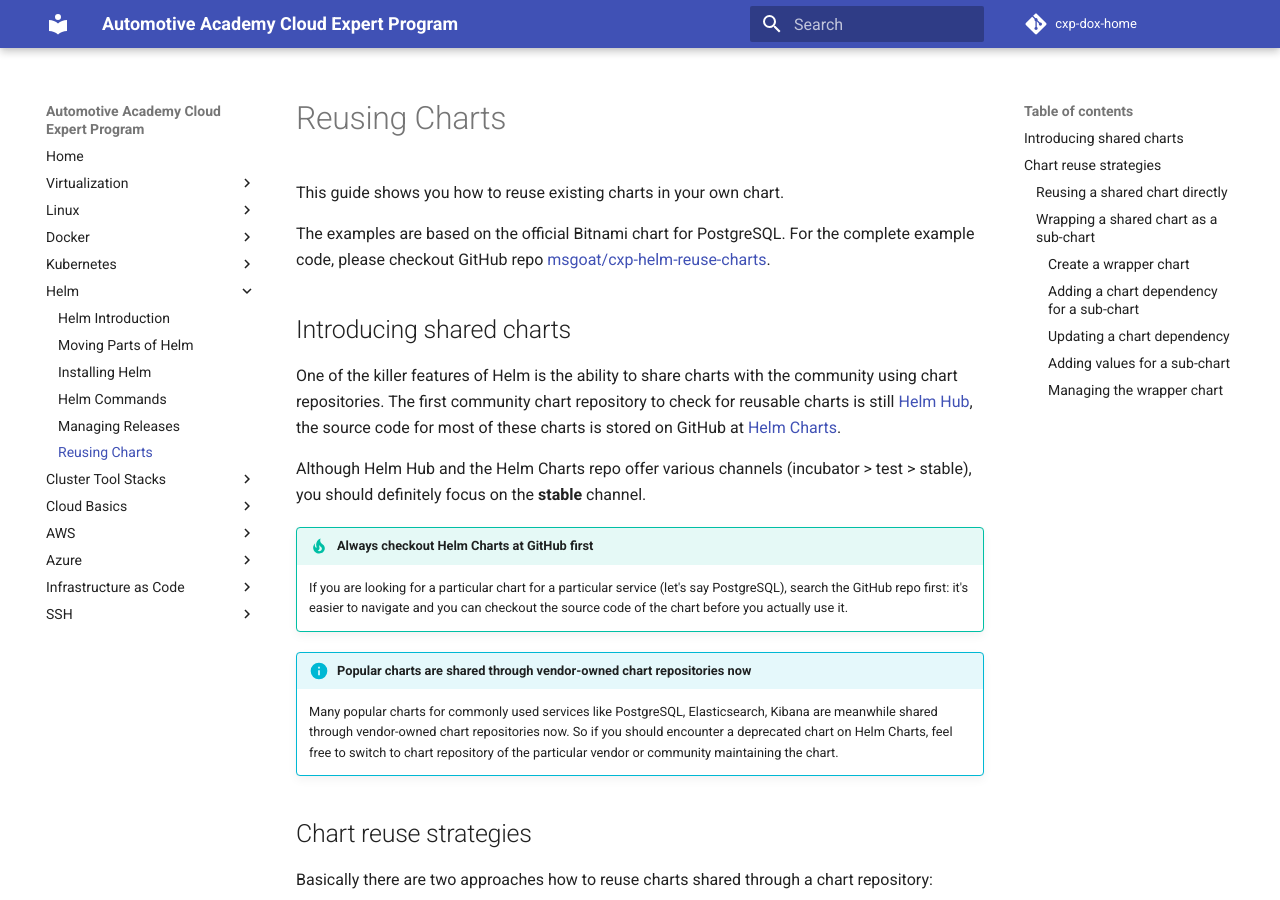
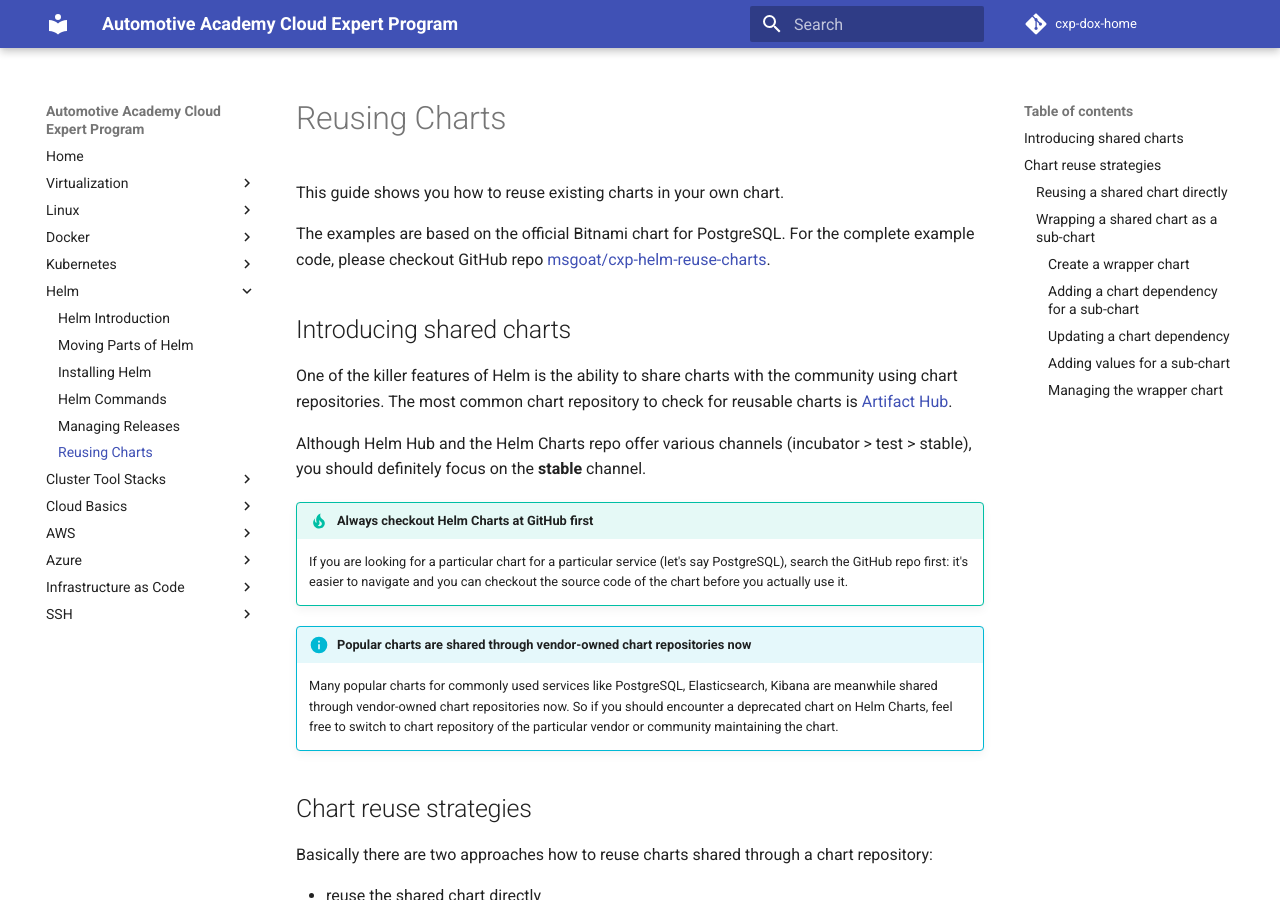
Before and after one commit to msgoat/cxp-dox-home, an MkDocs documentation site: the page built from docs/helm/helm_reusing_charts.md, in a window 1280 px wide and 900 px high. Built offline with MkDocs 1.6.1 and Material for MkDocs 9.7.7, drawn with Linux system fonts in a browser that asks for light colours; comment, search, counter and statistics services are not loaded.

Commit message:
Add Artifact Hub as the most common chart repo and remove outdated links

```diff
--- a/docs/helm/helm_reusing_charts.md
+++ b/docs/helm/helm_reusing_charts.md
@@ -8,9 +8,8 @@ GitHub repo [msgoat/cxp-helm-reuse-charts](https://github.com/msgoat/cxp-helm-re
 ## Introducing shared charts
 
 One of the killer features of Helm is the ability to share charts with the community using
-chart repositories. The first community chart repository to check for reusable charts is still
-[Helm Hub](https://hub.helm.sh/), the source code for most of these charts
- is stored on GitHub at [Helm Charts](https://github.com/helm/charts).
+chart repositories. The most common chart repository to check for reusable charts is
+[Artifact Hub](https://artifacthub.io/).
 
 Although Helm Hub and the Helm Charts repo offer various channels (incubator > test > stable), you
 should definitely focus on the __stable__ channel.
```
